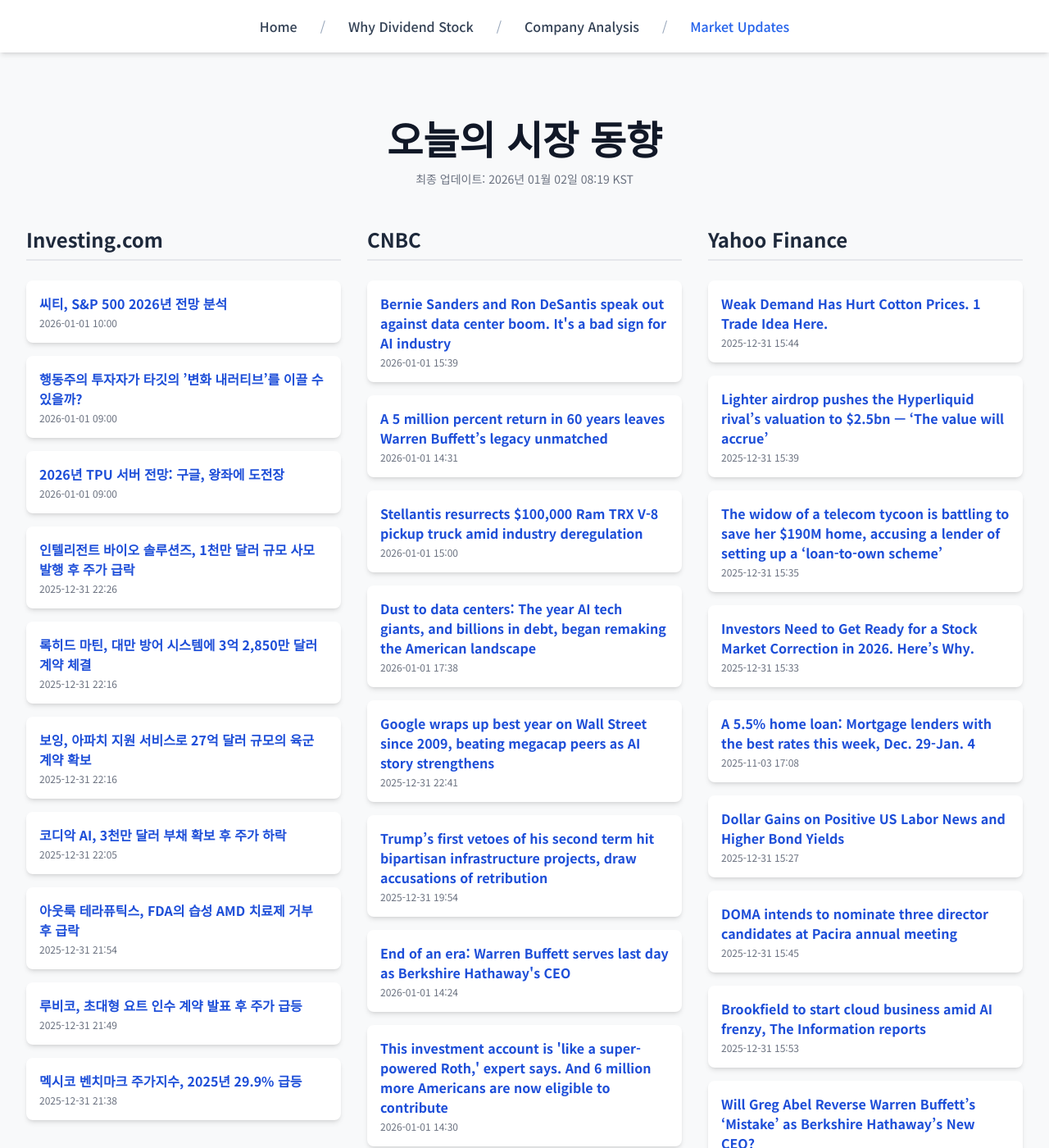
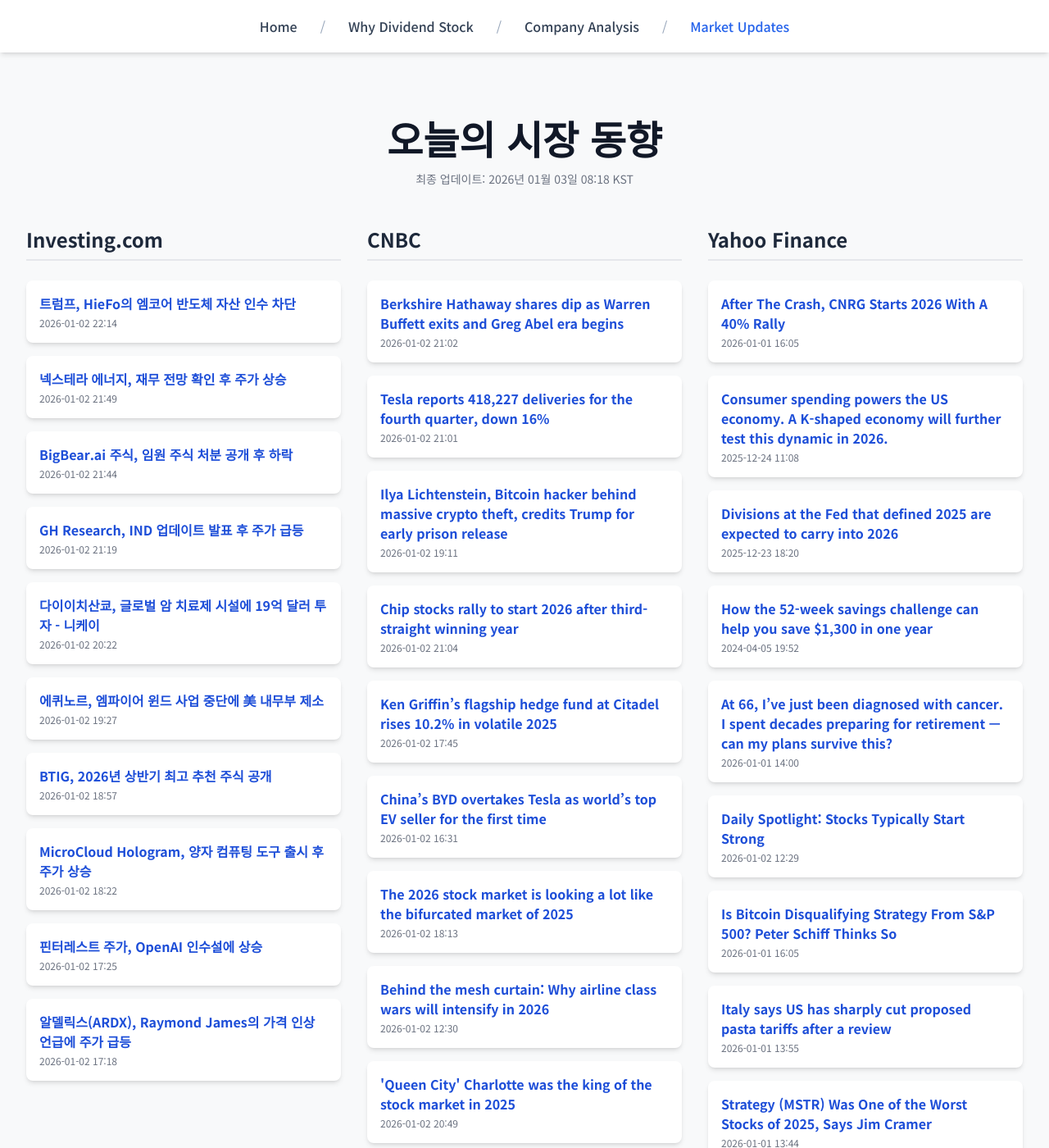
Before and after one commit to Kay-Hwang/my-company-analysis, a Jekyll site: the page built from market-updates.html, in a window 1280 px wide and 1400 px high. Shown: the whole window at 82% size. Built offline with Jekyll 4.4.1, drawn with Linux system fonts in a browser that asks for light colours; nearby versions of some CDN libraries; a script that is not in the unit is left out; some of the changed text lies outside the part shown.

Commit message:
Update daily data

```diff
--- a/_data/latest_data.json
+++ b/_data/latest_data.json
@@ -1,190 +1,190 @@
 {
-  "lastUpdated": "2026년 01월 02일 08:19 KST",
+  "lastUpdated": "2026년 01월 03일 08:18 KST",
   "news": {
     "investing": [
       {
-        "title": "씨티, S&P 500 2026년 전망 분석",
-        "link": "https://kr.investing.com/news/stock-market-news/article-1770736",
-        "pubDate": "2026-01-01 10:00:02",
-        "summary": "씨티, S&P 500 2026년 전망 분석"
+        "title": "트럼프, HieFo의 엠코어 반도체 자산 인수 차단",
+        "link": "https://kr.investing.com/news/stock-market-news/article-93CH-1771655",
+        "pubDate": "2026-01-02 22:14:26",
+        "summary": "트럼프, HieFo의 엠코어 반도체 자산 인수 차단"
       },
       {
-        "title": "행동주의 투자자가 타깃의 ’변화 내러티브’를 이끌 수 있을까?",
-        "link": "https://kr.investing.com/news/stock-market-news/article-1770735",
-        "pubDate": "2026-01-01 09:00:04",
-        "summary": "행동주의 투자자가 타깃의 ’변화 내러티브’를 이끌 수 있을까?"
+        "title": "넥스테라 에너지, 재무 전망 확인 후 주가 상승",
+        "link": "https://kr.investing.com/news/stock-market-news/article-93CH-1771634",
+        "pubDate": "2026-01-02 21:49:04",
+        "summary": "넥스테라 에너지, 재무 전망 확인 후 주가 상승"
       },
       {
-        "title": "2026년 TPU 서버 전망: 구글, 왕좌에 도전장",
-        "link": "https://kr.investing.com/news/stock-market-news/article-1770734",
-        "pubDate": "2026-01-01 09:00:02",
-        "summary": "2026년 TPU 서버 전망: 구글, 왕좌에 도전장"
+        "title": "BigBear.ai 주식, 임원 주식 처분 공개 후 하락",
+        "link": "https://kr.investing.com/news/stock-market-news/article-93CH-1771627",
+        "pubDate": "2026-01-02 21:44:07",
+        "summary": "BigBear.ai 주식, 임원 주식 처분 공개 후 하락"
       },
       {
-        "title": "인텔리전트 바이오 솔루션즈, 1천만 달러 규모 사모 발행 후 주가 급락",
-        "link": "https://kr.investing.com/news/stock-market-news/article-93CH-1770627",
-        "pubDate": "2025-12-31 22:26:28",
-        "summary": "인텔리전트 바이오 솔루션즈, 1천만 달러 규모 사모 발행 후 주가 급락"
+        "title": "GH Research, IND 업데이트 발표 후 주가 급등",
+        "link": "https://kr.investing.com/news/stock-market-news/article-93CH-1771598",
+        "pubDate": "2026-01-02 21:19:44",
+        "summary": "GH Research, IND 업데이트 발표 후 주가 급등"
       },
       {
-        "title": "록히드 마틴, 대만 방어 시스템에 3억 2,850만 달러 계약 체결",
-        "link": "https://kr.investing.com/news/stock-market-news/article-93CH-1770623",
-        "pubDate": "2025-12-31 22:16:28",
-        "summary": "록히드 마틴, 대만 방어 시스템에 3억 2,850만 달러 계약 체결"
+        "title": "다이이치산쿄, 글로벌 암 치료제 시설에 19억 달러 투자 - 니케이",
+        "link": "https://kr.investing.com/news/stock-market-news/article-93CH-1771550",
+        "pubDate": "2026-01-02 20:22:07",
+        "summary": "다이이치산쿄, 글로벌 암 치료제 시설에 19억 달러 투자 - 니케이"
       },
       {
-        "title": "보잉, 아파치 지원 서비스로 27억 달러 규모의 육군 계약 확보",
-        "link": "https://kr.investing.com/news/stock-market-news/article-93CH-1770622",
-        "pubDate": "2025-12-31 22:16:20",
-        "summary": "보잉, 아파치 지원 서비스로 27억 달러 규모의 육군 계약 확보"
+        "title": "에퀴노르, 엠파이어 윈드 사업 중단에 美 내무부 제소",
+        "link": "https://kr.investing.com/news/stock-market-news/article-93CH-1771535",
+        "pubDate": "2026-01-02 19:27:36",
+        "summary": "에퀴노르, 엠파이어 윈드 사업 중단에 美 내무부 제소"
       },
       {
-        "title": "코디악 AI, 3천만 달러 부채 확보 후 주가 하락",
-        "link": "https://kr.investing.com/news/stock-market-news/article-93CH-1770616",
-        "pubDate": "2025-12-31 22:05:36",
-        "summary": "코디악 AI, 3천만 달러 부채 확보 후 주가 하락"
+        "title": "BTIG, 2026년 상반기 최고 추천 주식 공개",
+        "link": "https://kr.investing.com/news/stock-market-news/article-93CH-1771531",
+        "pubDate": "2026-01-02 18:57:39",
+        "summary": "BTIG, 2026년 상반기 최고 추천 주식 공개"
       },
       {
-        "title": "아웃룩 테라퓨틱스, FDA의 습성 AMD 치료제 거부 후 급락",
-        "link": "https://kr.investing.com/news/stock-market-news/article-93CH-1770612",
-        "pubDate": "2025-12-31 21:54:45",
-        "summary": "아웃룩 테라퓨틱스, FDA의 습성 AMD 치료제 거부 후 급락"
+        "title": "MicroCloud Hologram, 양자 컴퓨팅 도구 출시 후 주가 상승",
+        "link": "https://kr.investing.com/news/stock-market-news/article-93CH-1771523",
+        "pubDate": "2026-01-02 18:22:44",
+        "summary": "MicroCloud Hologram, 양자 컴퓨팅 도구 출시 후 주가 상승"
       },
       {
-        "title": "루비코, 초대형 요트 인수 계약 발표 후 주가 급등",
-        "link": "https://kr.investing.com/news/stock-market-news/article-93CH-1770607",
-        "pubDate": "2025-12-31 21:49:19",
-        "summary": "루비코, 초대형 요트 인수 계약 발표 후 주가 급등"
+        "title": "핀터레스트 주가, OpenAI 인수설에 상승",
+        "link": "https://kr.investing.com/news/stock-market-news/article-93CH-1771506",
+        "pubDate": "2026-01-02 17:25:22",
+        "summary": "핀터레스트 주가, OpenAI 인수설에 상승"
       },
       {
-        "title": "멕시코 벤치마크 주가지수, 2025년 29.9% 급등",
-        "link": "https://kr.investing.com/news/stock-market-news/article-93CH-1770598",
-        "pubDate": "2025-12-31 21:38:56",
-        "summary": "멕시코 벤치마크 주가지수, 2025년 29.9% 급등"
+        "title": "알델릭스(ARDX), Raymond James의 가격 인상 언급에 주가 급등",
+        "link": "https://kr.investing.com/news/stock-market-news/article-93CH-1771504",
+        "pubDate": "2026-01-02 17:18:33",
+        "summary": "알델릭스(ARDX), Raymond James의 가격 인상 언급에 주가 급등"
       }
     ],
     "cnbc": [
       {
-        "title": "Bernie Sanders and Ron DeSantis speak out against data center boom. It's a bad sign for AI industry",
-        "link": "https://www.cnbc.com/2026/01/01/ai-data-centers-bernie-sanders-ron-desantis-electricity-prices.html",
-        "pubDate": "Thu, 01 Jan 2026 15:39:54 GMT",
-        "summary": "Sen. Bernie Sanders has called for a data center moratoriu, while Gov. Ron DeSantis has pushed back on the AI industry in Florida."
+        "title": "Berkshire Hathaway shares dip as Warren Buffett exits and Greg Abel era begins",
+        "link": "https://www.cnbc.com/2026/01/02/berkshire-hathaway-shares-dip-as-warren-buffett-exits-and-greg-abel-era-begins.html",
+        "pubDate": "Fri, 02 Jan 2026 21:02:09 GMT",
+        "summary": "Investors digested the formal end of Warren Buffett's six-decade tenure as chief executive and the start of a new era under successor Greg Abel."
       },
       {
-        "title": "A 5 million percent return in 60 years leaves Warren Buffett’s legacy unmatched",
-        "link": "https://www.cnbc.com/2026/01/01/warren-buffetts-legacy-a-5-million-percent-return.html",
-        "pubDate": "Thu, 01 Jan 2026 14:31:44 GMT",
-        "summary": "Warren Buffett has handed over the reins after a six-decade run that turned an unremarkable textile mill into one of the most powerful compounding engines in history."
+        "title": "Tesla reports 418,227 deliveries for the fourth quarter, down 16%",
+        "link": "https://www.cnbc.com/2026/01/02/tesla-tsla-q4-2025-vehicle-deliveries.html",
+        "pubDate": "Fri, 02 Jan 2026 21:01:33 GMT",
+        "summary": "Tesla's fourth-quarter deliveries report follows a steep rally in the company's stock in the last few months of 2025."
       },
       {
-        "title": "Stellantis resurrects $100,000 Ram TRX V-8 pickup truck amid industry deregulation",
-        "link": "https://www.cnbc.com/2026/01/01/ram-trx-v8-pickup-truck.html",
-        "pubDate": "Thu, 01 Jan 2026 15:00:02 GMT",
-        "summary": "The 2027 Ram 1500 SRT TRX will be available late next year after a roughly three-year hiatus for around $100,000."
+        "title": "Ilya Lichtenstein, Bitcoin hacker behind massive crypto theft, credits Trump for early prison release",
+        "link": "https://www.cnbc.com/2026/01/02/bitcoin-hacker-ilya-lichtenstein-bitfinex-razzlekhan.html",
+        "pubDate": "Fri, 02 Jan 2026 19:11:41 GMT",
+        "summary": "Ilya Lichtenstein had been sentenced to five years in prison after pleading guilty and admitting to the hack of crypto assets valued in the billions of dollars."
       },
       {
-        "title": "Dust to data centers: The year AI tech giants, and billions in debt, began remaking the American landscape",
-        "link": "https://www.cnbc.com/2025/12/31/ai-data-centers-debt-sam-altman-elon-musk-mark-zuckerberg.html",
-        "pubDate": "Thu, 01 Jan 2026 17:38:21 GMT",
-        "summary": "Big Tech is remaking the U.S. map into an AI empire — kingdom-scale data centers, unprecedented debt, power constraints, and a near-religious belief in scaling."
+        "title": "Chip stocks rally to start 2026 after third-straight winning year",
+        "link": "https://www.cnbc.com/2026/01/02/chipmakers-2026-ai-trade.html",
+        "pubDate": "Fri, 02 Jan 2026 21:04:52 GMT",
+        "summary": "Investors piled into the winning artificial intelligence-adjacent sector following another big year of gains."
       },
       {
-        "title": "Google wraps up best year on Wall Street since 2009, beating megacap peers as AI story strengthens",
-        "link": "https://www.cnbc.com/2025/12/31/google-stock-wraps-best-year-since-2009-as-ai-excites-wall-street-.html",
-        "pubDate": "Wed, 31 Dec 2025 22:41:45 GMT",
-        "summary": "Shares of Alphabet rallied in 2025 as the company responded to skepticism of its position in artificial intelligence with new products that excited investors."
+        "title": "Ken Griffin’s flagship hedge fund at Citadel rises 10.2% in volatile 2025",
+        "link": "https://www.cnbc.com/2026/01/02/ken-griffins-flagship-hedge-fund-at-citadel-rises-10point2percent-in-volatile-2025.html",
+        "pubDate": "Fri, 02 Jan 2026 17:45:39 GMT",
+        "summary": "Citadel's flagship multistrategy Wellington fund, its largest, gained 10.2% in 2025, according to a person familiar with the firm's returns."
       },
       {
-        "title": "Trump’s first vetoes of his second term hit bipartisan infrastructure projects, draw accusations of retribution",
-        "link": "https://www.cnbc.com/2025/12/31/trumps-first-vetoes-hit-bipartisan-infrastructure-projects.html",
-        "pubDate": "Wed, 31 Dec 2025 19:54:16 GMT",
-        "summary": "Trump promised retribution after Colorado refused to release Tina Peters, who was convicted by a state court last year."
+        "title": "China’s BYD overtakes Tesla as world’s top EV seller for the first time",
+        "link": "https://www.cnbc.com/2026/01/02/chinas-byd-to-overtake-tesla-as-worlds-top-ev-seller-for-first-time.html",
+        "pubDate": "Fri, 02 Jan 2026 16:31:45 GMT",
+        "summary": "The milestone caps an extraordinary rise for BYD, a company Tesla's Elon Musk once dismissed by laughing at their products."
       },
       {
-        "title": "End of an era: Warren Buffett serves last day as Berkshire Hathaway's CEO",
-        "link": "https://www.cnbc.com/2026/01/01/warren-buffett-retires-as-berkshire-hathaway-ceo.html",
-        "pubDate": "Thu, 01 Jan 2026 14:24:54 GMT",
-        "summary": "While change for the company Buffett bought six decades ago is likely to be gradual, it is also inevitable."
+        "title": "The 2026 stock market is looking a lot like the bifurcated market of 2025",
+        "link": "https://www.cnbc.com/2026/01/02/meet-the-2026-stock-market-its-the-same-ai-reliant-market-of-2025.html",
+        "pubDate": "Fri, 02 Jan 2026 18:13:44 GMT",
+        "summary": "A look inside the S&amp;P 500 shows a major division, with five sectors higher, led by industrials, and six sectors lower, led by consumer discretionary."
       },
       {
-        "title": "This investment account is 'like a super-powered Roth,' expert says. And 6 million more Americans are now eligible to contribute",
-        "link": "https://www.cnbc.com/2026/01/01/6-million-more-americans-are-now-eligible-to-contribute-to-able-accounts.html",
-        "pubDate": "Thu, 01 Jan 2026 14:30:01 GMT",
-        "summary": "ABLE accounts are tax-advantaged investment accounts for Americans with disabilities and other medical conditions. Now even more savers can open one."
+        "title": "Behind the mesh curtain: Why airline class wars will intensify in 2026",
+        "link": "https://www.cnbc.com/2026/01/02/airline-industry-2026.html",
+        "pubDate": "Fri, 02 Jan 2026 12:30:01 GMT",
+        "summary": "Airlines are continuing their focus on premium travelers, adding lounges, new first-class cabins and other perks for customers willing to spend more to fly."
       },
       {
-        "title": "Novo Nordisk enters 2026 on the defense as it faces a ‘must-win’ battle in the U.S. market",
-        "link": "https://www.cnbc.com/2026/01/01/novo-nordisk-faces-must-win-battle-over-us-wegovy-ozempic-in-2026.html",
-        "pubDate": "Thu, 01 Jan 2026 06:00:01 GMT",
-        "summary": "The FDA approval of the Wegovy pill highlights many of the key themes Novo Nordisk will have to face in 2026."
+        "title": "'Queen City' Charlotte was the king of the stock market in 2025",
+        "link": "https://www.cnbc.com/2026/01/02/queen-city-charlotte-was-the-king-of-the-stock-market-in-2025.html",
+        "pubDate": "Fri, 02 Jan 2026 20:49:38 GMT",
+        "summary": "Lithium and steel outshined A.I. in 2025, at least when it comes to CNBC's exclusive Power City Indexes."
       },
       {
-        "title": "Student loan forgiveness is taxable again: Start planning for the 'tax bomb,' CFP says",
-        "link": "https://www.cnbc.com/2026/01/01/student-loan-forgiveness-taxes.html",
-        "pubDate": "Thu, 01 Jan 2026 15:10:01 GMT",
-        "summary": "Some student loan borrowers who get their debt canceled in 2026 may be hit with a tax bill now that a law protecting the relief from levies has expired."
+        "title": "Some ETFs compete on price — but fees shouldn't always 'drive the investment decision,' analyst says",
+        "link": "https://www.cnbc.com/2026/01/02/etf-fees.html",
+        "pubDate": "Fri, 02 Jan 2026 21:07:13 GMT",
+        "summary": "While exchange-traded funds with lower fees let you keep more investment gains, cost may not always be the most important factor to consider, experts say."
       }
     ],
     "yahoo": [
       {
-        "title": "Weak Demand Has Hurt Cotton Prices. 1 Trade Idea Here.",
-        "link": "https://finance.yahoo.com/news/weak-demand-hurt-cotton-prices-154426182.html",
-        "pubDate": "2025-12-31T15:44:26Z",
-        "summary": "Weak Demand Has Hurt Cotton Prices. 1 Trade Idea Here."
+        "title": "After The Crash, CNRG Starts 2026 With A 40% Rally",
+        "link": "https://finance.yahoo.com/news/crash-cnrg-starts-2026-40-160537097.html",
+        "pubDate": "2026-01-01T16:05:37Z",
+        "summary": "After The Crash, CNRG Starts 2026 With A 40% Rally"
       },
       {
-        "title": "Lighter airdrop pushes the Hyperliquid rival’s valuation to $2.5bn — ‘The value will accrue’",
-        "link": "https://finance.yahoo.com/news/lighter-airdrop-pushes-hyperliquid-rival-153910538.html",
-        "pubDate": "2025-12-31T15:39:10Z",
-        "summary": "Lighter airdrop pushes the Hyperliquid rival’s valuation to $2.5bn — ‘The value will accrue’"
+        "title": "Consumer spending powers the US economy. A K-shaped economy will further test this dynamic in 2026.",
+        "link": "https://finance.yahoo.com/news/consumer-spending-powers-the-us-economy-a-k-shaped-economy-will-further-test-this-dynamic-in-2026-110830708.html",
+        "pubDate": "2025-12-24T11:08:30Z",
+        "summary": "Consumer spending powers the US economy. A K-shaped economy will further test this dynamic in 2026."
       },
       {
-        "title": "The widow of a telecom tycoon is battling to save her $190M home, accusing a lender of setting up a ‘loan-to-own scheme’",
-        "link": "https://finance.yahoo.com/news/widow-telecom-tycoon-battling-save-153500057.html",
-        "pubDate": "2025-12-31T15:35:00Z",
-        "summary": "The widow of a telecom tycoon is battling to save her $190M home, accusing a lender of setting up a ‘loan-to-own scheme’"
+        "title": "Divisions at the Fed that defined 2025 are expected to carry into 2026",
+        "link": "https://finance.yahoo.com/news/divisions-at-the-fed-that-defined-2025-are-expected-to-carry-into-2026-182017036.html",
+        "pubDate": "2025-12-23T18:20:17Z",
+        "summary": "Divisions at the Fed that defined 2025 are expected to carry into 2026"
       },
       {
-        "title": "Investors Need to Get Ready for a Stock Market Correction in 2026. Here’s Why.",
-        "link": "https://finance.yahoo.com/news/investors-ready-stock-market-correction-153327069.html",
-        "pubDate": "2025-12-31T15:33:27Z",
-        "summary": "Investors Need to Get Ready for a Stock Market Correction in 2026. Here’s Why."
+        "title": "How the 52-week savings challenge can help you save $1,300 in one year",
+        "link": "https://finance.yahoo.com/personal-finance/banking/article/52-week-savings-challenge-195251397.html",
+        "pubDate": "2024-04-05T19:52:51Z",
+        "summary": "How the 52-week savings challenge can help you save $1,300 in one year"
       },
       {
-        "title": "A 5.5% home loan: Mortgage lenders with the best rates this week, Dec. 29-Jan. 4",
-        "link": "https://finance.yahoo.com/personal-finance/mortgages/article/a-55-home-loan-mortgage-lenders-with-the-best-rates-this-week-dec-29-jan-4-170834632.html",
-        "pubDate": "2025-11-03T17:08:34Z",
-        "summary": "A 5.5% home loan: Mortgage lenders with the best rates this week, Dec. 29-Jan. 4"
+        "title": "At 66, I’ve just been diagnosed with cancer. I spent decades preparing for retirement — can my plans survive this?",
+        "link": "https://finance.yahoo.com/news/66-ve-just-diagnosed-cancer-140000051.html",
+        "pubDate": "2026-01-01T14:00:00Z",
+        "summary": "At 66, I’ve just been diagnosed with cancer. I spent decades preparing for retirement — can my plans survive this?"
       },
       {
-        "title": "Dollar Gains on Positive US Labor News and Higher Bond Yields",
-        "link": "https://finance.yahoo.com/news/dollar-gains-positive-us-labor-152710953.html",
-        "pubDate": "2025-12-31T15:27:10Z",
-        "summary": "Dollar Gains on Positive US Labor News and Higher Bond Yields"
+        "title": "Daily Spotlight: Stocks Typically Start Strong",
+        "link": "https://finance.yahoo.com/research/reports/ARGUS_45741_MarketOutlook_1767356953000?yptr=yahoo&ncid=yahooproperties_plusresear_nm5q6ze1cei",
+        "pubDate": "2026-01-02T12:29:13Z",
+        "summary": "Daily Spotlight: Stocks Typically Start Strong"
       },
       {
-        "title": "DOMA intends to nominate three director candidates at Pacira annual meeting",
-        "link": "https://finance.yahoo.com/news/doma-intends-nominate-three-director-154519131.html",
-        "pubDate": "2025-12-31T15:45:19Z",
-        "summary": "DOMA intends to nominate three director candidates at Pacira annual meeting"
+        "title": "Is Bitcoin Disqualifying Strategy From S&P 500? Peter Schiff Thinks So",
+        "link": "https://finance.yahoo.com/news/bitcoin-disqualifying-strategy-p-500-160544906.html",
+        "pubDate": "2026-01-01T16:05:44Z",
+        "summary": "Is Bitcoin Disqualifying Strategy From S&P 500? Peter Schiff Thinks So"
       },
       {
-        "title": "Brookfield to start cloud business amid AI frenzy, The Information reports",
-        "link": "https://finance.yahoo.com/news/brookfield-start-cloud-business-amid-155305494.html",
-        "pubDate": "2025-12-31T15:53:05Z",
-        "summary": "Brookfield to start cloud business amid AI frenzy, The Information reports"
+        "title": "Italy says US has sharply cut proposed pasta tariffs after a review",
+        "link": "https://finance.yahoo.com/news/italy-says-us-sharply-cut-135550982.html",
+        "pubDate": "2026-01-01T13:55:50Z",
+        "summary": "Italy says US has sharply cut proposed pasta tariffs after a review"
       },
       {
-        "title": "Will Greg Abel Reverse Warren Buffett’s ‘Mistake’ as Berkshire Hathaway’s New CEO?",
-        "link": "https://finance.yahoo.com/news/greg-abel-reverse-warren-buffett-155635912.html",
-        "pubDate": "2025-12-31T15:56:35Z",
-        "summary": "Will Greg Abel Reverse Warren Buffett’s ‘Mistake’ as Berkshire Hathaway’s New CEO?"
+        "title": "Strategy (MSTR) Was One of the Worst Stocks of 2025, Says Jim Cramer",
+        "link": "https://finance.yahoo.com/news/strategy-mstr-one-worst-stocks-134458441.html",
+        "pubDate": "2026-01-01T13:44:58Z",
+        "summary": "Strategy (MSTR) Was One of the Worst Stocks of 2025, Says Jim Cramer"
       },
       {
-        "title": "Buy These 6 Down-and-Out Stocks for a ‘Dogs of the Dow' Rebound in 2026",
-        "link": "https://finance.yahoo.com/news/buy-6-down-stocks-dogs-151903050.html",
-        "pubDate": "2025-12-31T15:19:03Z",
-        "summary": "Buy These 6 Down-and-Out Stocks for a ‘Dogs of the Dow' Rebound in 2026"
+        "title": "Paramount Skydance (PSKY) Should Bid $34 For Warner Bros, Says Jim Cramer",
+        "link": "https://finance.yahoo.com/news/paramount-skydance-psky-bid-34-134528302.html",
+        "pubDate": "2026-01-01T13:45:28Z",
+        "summary": "Paramount Skydance (PSKY) Should Bid $34 For Warner Bros, Says Jim Cramer"
       }
     ]
   }
```
